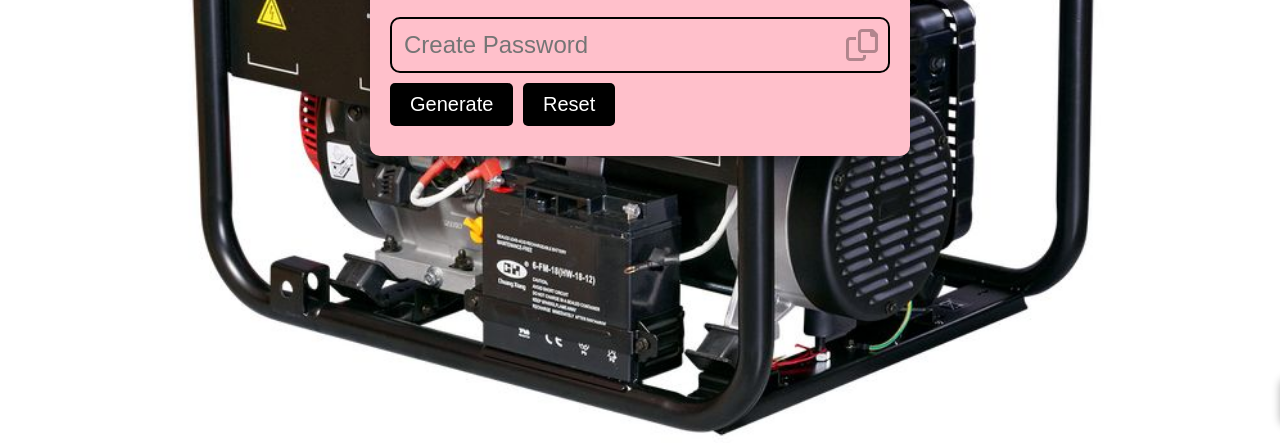
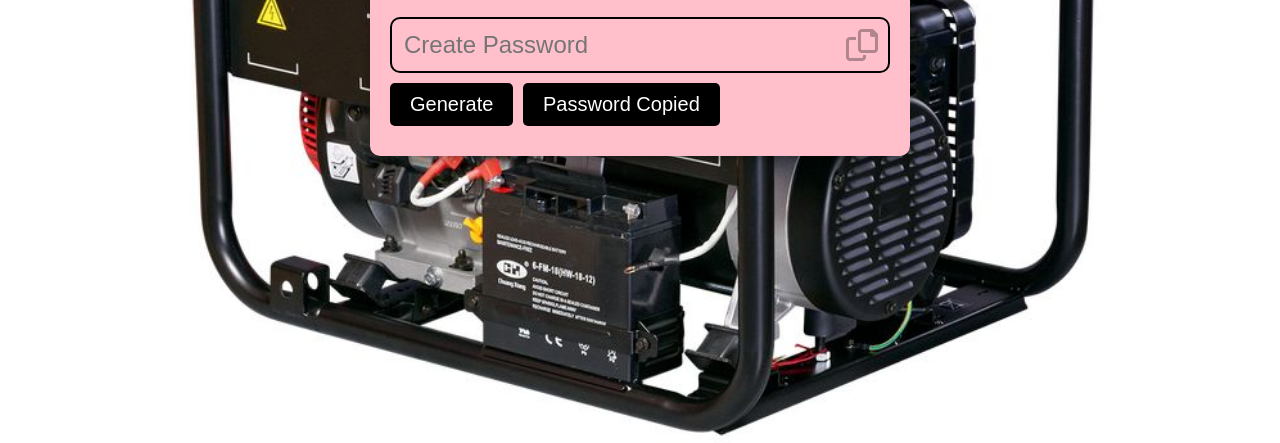
Before and after one commit to PovDai/55-grupe-password, a website: page index.html in a window 1280 px wide. Shown: the part 357-800 px from the top of the page. Drawn offline with Linux system fonts and the light colour scheme.

Commit message:
changed buttons

```diff
--- a/css/style.css
+++ b/css/style.css
@@ -84,6 +84,7 @@ body {
     font-size: 20px;
     transition: 0.4s;
   }
+
 
   .active.alert-container {
     right: -300px;
--- a/index.js
+++ b/index.js
@@ -12,14 +12,15 @@ appDOM.innerHTML=` <div class="password-container">
       </div>
 
       <button class="btn">Generate</button>
-      <button class="btn reset">Reset</button>
+      <button class="btn reset">Password Copied</button>
     </div>
-    <div class="alert-container active">Password Copied</div>
+
 `
 
 const generateBtnDOM=appDOM.querySelector('.btn');
 const inputDOM=appDOM.querySelector('.input');
 const resetBtnDOM=appDOM.querySelector('.reset');
+
 console.log(resetBtnDOM);
 
 
@@ -36,4 +37,5 @@ generateBtnDOM.addEventListener('click', function() {
 resetBtnDOM.addEventListener('click',()=>{
 
   inputDOM.value='';
+
 })
```
